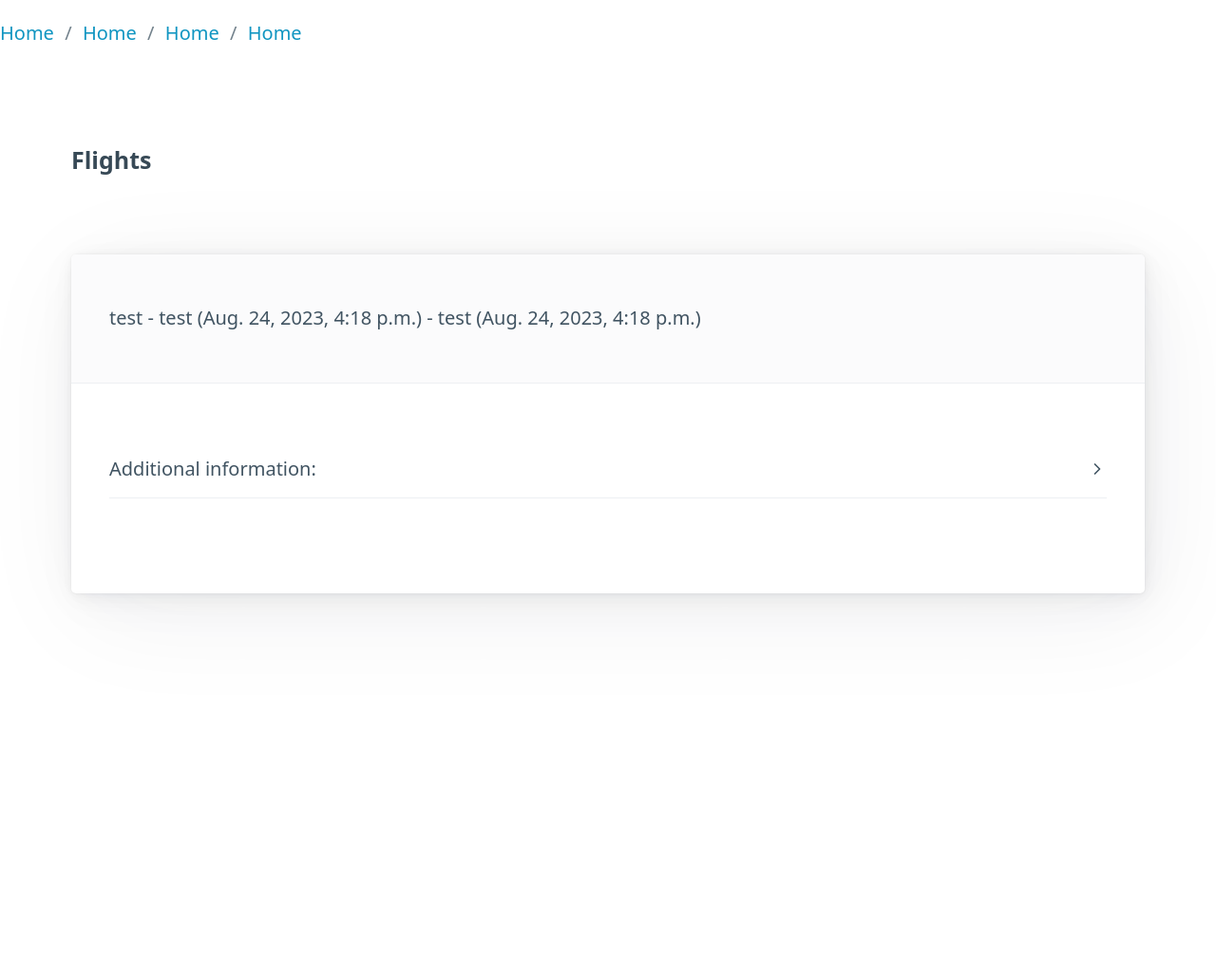
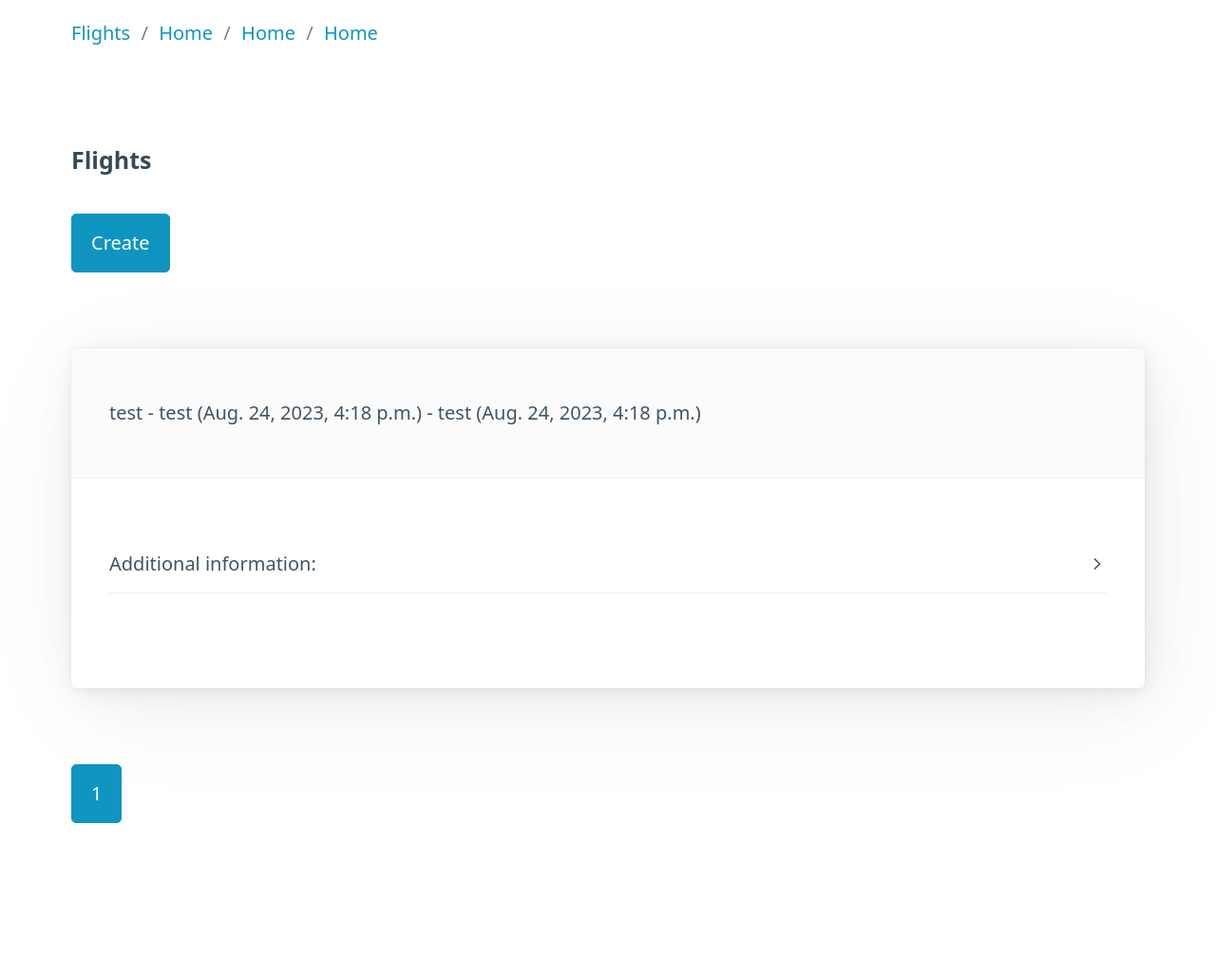
Before and after one commit to SWojcik800/Django-Htmx-Samples, a Django app: template django_htmx_samples/flights/templates/flights/index.html in a window 1280 px wide. Shown: the whole page at 95% size. Before the commit the page ends 640 px from the top, so only its background shows below. Run offline with Django 4.2, Linux system fonts and the light colour scheme; the template is opened without the code that fills it, so the values that code supplies are empty; data comes from the database, SQL or seed files in the repository; some libraries are stand-ins or nearby versions.

Commit message:
Fix create button

```diff
--- a/django_htmx_samples/django_htmx_samples/urls.py
+++ b/django_htmx_samples/django_htmx_samples/urls.py
@@ -18,6 +18,6 @@ from django.contrib import admin
 from django.urls import path, include
 
 urlpatterns = [
-    path('flights/', include("flights.urls")),
+    path('', include("flights.urls")),
     path('admin/', admin.site.urls)
 ]
--- a/django_htmx_samples/flights/templates/base.html
+++ b/django_htmx_samples/flights/templates/base.html
@@ -1,27 +1,32 @@
 <!DOCTYPE html>
 <html lang="en">
   <head>
-    <meta charset="UTF-8">
+    <meta charset="UTF-8" />
     <title>{% block title %}My Website{% endblock %}</title>
-    <link rel="stylesheet" href="https://cdn.jsdelivr.net/npm/@picocss/pico@1/css/pico.min.css">
+    <link
+      rel="stylesheet"
+      href="https://cdn.jsdelivr.net/npm/@picocss/pico@1/css/pico.min.css"
+    />
   </head>
   <body>
 
-        <nav aria-label="breadcrumb">
+      <nav aria-label="breadcrumb" class="container">
         <ul class="nav-list" hx-boost="true">
-                <li><a href="{% url 'index' %}">Home</a></li>
+          <li><a href="{% url 'index' %}">Flights</a></li>
           <li><a href="{% url 'index' %}">Home</a></li>
           <li><a href="{% url 'index' %}">Home</a></li>
           <li><a href="{% url 'index' %}">Home</a></li>
         </ul>
       </nav>
 
-<main id="pageContent" class="container">
-    <section>
-        {% block content %}{% endblock %}
-    </section>
+    <main class="container">
+      <section id="pageContent" >{% block content %}{% endblock %}</section>
     </main>
 
-<script src="https://unpkg.com/htmx.org@1.9.4" integrity="sha384-zUfuhFKKZCbHTY6aRR46gxiqszMk5tcHjsVFxnUo8VMus4kHGVdIYVbOYYNlKmHV" crossorigin="anonymous"></script>
+    <script
+      src="https://unpkg.com/htmx.org@1.9.4"
+      integrity="sha384-zUfuhFKKZCbHTY6aRR46gxiqszMk5tcHjsVFxnUo8VMus4kHGVdIYVbOYYNlKmHV"
+      crossorigin="anonymous"
+    ></script>
   </body>
 </html>
--- /dev/null
+++ b/django_htmx_samples/flights/templates/flights/create-btn.html
@@ -0,0 +1,5 @@
+<a href="#"
+        create-button
+        hx-get="{% url 'flights-create' %}"
+        hx-swap="outerHTML"
+        role="button">Create</a>
--- a/django_htmx_samples/flights/templates/flights/index.html
+++ b/django_htmx_samples/flights/templates/flights/index.html
@@ -1,10 +1,20 @@
 {% extends 'base.html' %}
 
 {% block title %}About Us{% endblock %}
+{% block content %}
+    <h4>Flights</h4>
 
-{% block content %}
-    <h4>Flights</h2>
-    <section hx-get="{% url 'flights-list' %}" hx-trigger="load">
+    <section create-btn-container hx-get="{% url 'flights-create-btn' %}" hx-trigger="flight-created from:body, form-canceled">
+        <a href="#"
+        create-button
+        hx-get="{% url 'flights-create' %}"
+        hx-swap="outerHTML"
+        role="button">Create</a>
+    </section>
+
+
+    <section flights-container hx-get="{% url 'flights-list' %}" hx-trigger="load">
 
     </section>
+
 {% endblock %}
--- a/django_htmx_samples/flights/templates/flights/list.html
+++ b/django_htmx_samples/flights/templates/flights/list.html
@@ -1,4 +1,6 @@
+<section flights-list>
     {% for item in items %}
+
     <article>
         <header> {{item.plane_name}} - {{item.departure}} ({{item.departure_time}}) - {{item.destination}} ({{item.arrival_time}})</header>
         {% if item.additional_information is not None %}
@@ -9,3 +11,11 @@
         {% endif %}
     </article>
     {% endfor %}
+
+    {% for page in pages %}
+    <a
+    hx-boost="true"
+    hx-target="section[flights-list]"
+    href="{% url 'flights-list' page_index=page %}" class="{% if page != current_page %} outline {% endif %}" role="button">{{page}}</a>
+    {% endfor %}
+</section>
--- a/django_htmx_samples/flights/urls.py
+++ b/django_htmx_samples/flights/urls.py
@@ -4,5 +4,8 @@ from .views.flights import Flights
 
 urlpatterns = [
     path("", Flights.index, name='index'),
-    path("list", Flights.list, name='flights-list')
+    path("list", Flights.list, name='flights-list'),
+    path("list/<int:page_index>", Flights.list, name='flights-list'),
+    path("create", Flights.create, name='flights-create'),
+    path("create-btn", Flights.create_btn, name='flights-create-btn')
 ]
--- a/django_htmx_samples/flights/views/flights.py
+++ b/django_htmx_samples/flights/views/flights.py
@@ -1,5 +1,6 @@
 from django.shortcuts import render
 from django.http import HttpResponse
+from flights.forms.create_flight_forms import CreateFlightForm
 
 from flights.models.flight import Flight
 
@@ -7,6 +8,27 @@ class Flights:
     def index(request):
         return render(request, "flights/index.html")
 
-    def list(request):
-        flights = Flight.objects.order_by('-departure_time')
-        return render(request, 'flights/list.html', {"items": flights})
+    def list(request, page_index = 1, page_size = 10):
+        offset = (page_index-1) * page_size
+        limit = page_size
+
+        flights = Flight.objects.order_by('-departure_time')[offset:offset + limit]
+        total_count = Flight.objects.count()
+
+        pages = (total_count + page_size - 1) // page_size
+        return render(request, 'flights/list.html', {"items": flights, "pages": range(1,pages+1), "current_page": page_index })
+
+    def create(request):
+
+        if request.method == 'GET':
+            return render(request, 'flights/create.html')
+        form = CreateFlightForm(request.POST)
+
+        if form.is_valid():
+            createdFlight = form.save()
+            response = render(request, 'flights/list-item.html', {"item": createdFlight})
+            response['HX-Trigger'] =  'flight-created'
+            return response
+
+    def create_btn(request):
+        return render(request, 'flights/create-btn.html')
```
Also changed, not shown: django_htmx_samples/flights/forms/create_flight_forms.py (added, +9 -0 lines), django_htmx_samples/flights/templates/flights/create.html (added, +36 -0 lines), django_htmx_samples/flights/templates/flights/list-item.html (added, +9 -0 lines), django_htmx_samples/flights/forms/__init__.py (added). Lines whose indentation alone changed are shown as unchanged.
